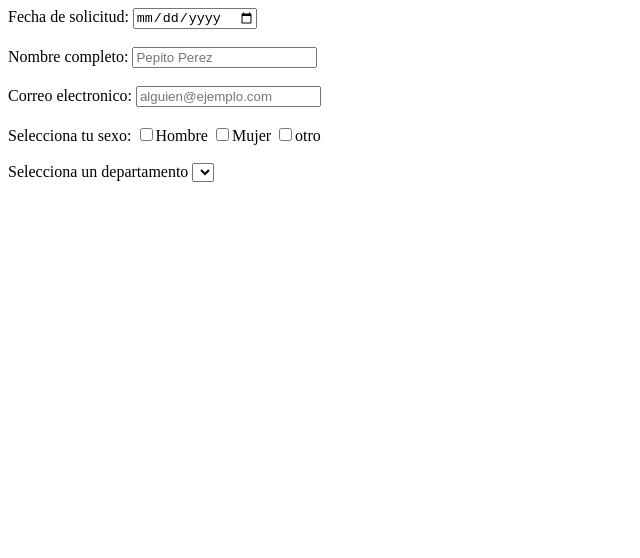
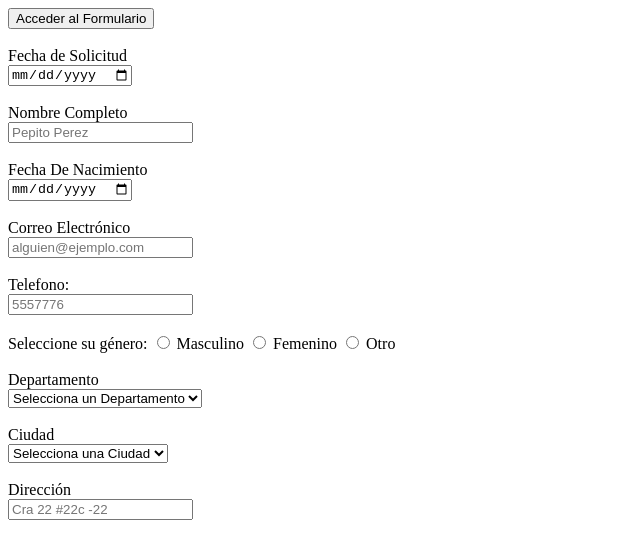
Before and after one commit to ArdentSerpent/HTML5, a plain HTML site: page index.html in a window 1280 px wide. Shown: the whole page, without its empty margins (0-640 px from the left). Drawn offline with Linux system fonts and the light colour scheme.

Commit message:
Segunda Actualización

```diff
--- a/index.html
+++ b/index.html
@@ -5,29 +5,117 @@
 <body>
 	<form action="" method="post">
 		<div>
-			<label for="date">Fecha de solicitud:</label>
+			<label class="button"></label>
+			<button type="submit">Acceder al Formulario</button>
+		</div>
+		<br>
+		<div>
+			<label for="date">Fecha de Solicitud</label><br>
 			<input type="date" name="solicitud"/>
 		</div>
 		<br>
 		<div>
-			<label for="name">Nombre completo:</label>
+			<label for="name">Nombre Completo</label><br>
 			<input type="text" name="name" placeholder="Pepito Perez">
 		</div>
 		<br>
 		<div>
-			<label for="mail">Correo electronico:</label>
+			<label for="date_2">Fecha De Nacimiento</label><br>
+			<input type="date" name="date_2"/>
+		</div>
+		<br>
+		<div>
+			<label for="mail">Correo Electrónico</label><br>
 			<input type="email" name="mail" placeholder="alguien@ejemplo.com"/>
 		</div>
 		<br>
 		<div>
-			<label for="sex">Selecciona tu sexo:</label>
-			<input type="checkbox" value="Hombre">Hombre
-			<input type="checkbox" value="mujer">Mujer
-			<input type="checkbox" value="otro">otro
+			<label for="Telephon">Telefono:</label><br>
+			<input type="number" name="Telephon" placeholder="5557776">
 		</div>
 		<br>
 		<div>
-			<label for="departamento">Selecciona un departamento</label>
-			<select name="departamento">
+			<label for="sex">Seleccione su género:</label>
+			<input type="radio" value="Mas"/>
+			<label for="Mas">Masculino</label>
+			<input type="radio" value="Fem"/>
+			<label for="Fem">Femenino</label>
+			<input type="radio" value="Otro"/>
+			<label for="Otro">Otro</label>
+		</div>
+		<br>
+		<div>
+			<label for="departamento">Departamento</label><br>
+			<select name="departamento" />
+				<option value="SuD">Selecciona un Departamento</option>
+				<option value="Am">Amazonas</option>
+				<option value="An">Antioquia</option>
+				<option value="Ar">Arauca</option>
+				<option value="At">Atlántico</option>
+				<option value="Bog">Bogotá</option>
+				<option value="Bol">Bolivar</option>
+				<option value="Boy">Boyacá</option>
+				<option value="Cal">Caldas</option>
+				<option value="Caq">Caquetá</option>
+				<option value="Cas">Casanare</option>
+				<option value="Cau">Cauca</option>
+				<option value="Ces">Cesar</option>
+				<option value="Cho">Chocó</option>
+				<option value="Cor">Córdoba</option>
+				<option value="Cun">Cundinamarca</option>
+				<option value="Guai">Guainía</option>
+				<option value="Guav">Guaviare</option>
+				<option value="Hui">Huila</option>
+				<option value="Guaj">La Guajira</option>
+				<option value="Mag">Magdalena</option>
+				<option value="Met">Meta</option>
+				<option value="Nar">Nariño</option>
+				<option value="NSan">Norte de Santander</option>
+				<option value="Put">Putumayo</option>
+				<option value="Qui">Quindío</option>
+				<option value="Ris">Risaralda</option>
+				<option value="SanA">San Andrés</option>
+				<option value="San">Santander</option>
+				<option value="Suc">Sucre</option>
+				<option value="Tol">Tolima</option>
+				<option value="VCau">Valle del Cauca</option>
+				<option value="Vau">Vaupés</option>
+				<option value="Vic">Vichada</option>
+			</select>
+		</div>
+        <br>
+        <div>
+        	<label for="city">Ciudad</label><br>
+        	<select name="city">
+        		<option value="SuC">Selecciona una Ciudad</option>
+        		<option value="Bar">Barranquilla</option>
+				<option value="Bel">Bello</option>
+				<option value="Bog">Bogotá</option>
+				<option value="Bue">Buenaventura</option>
+				<option value="Buc">Bucaramanga</option>
+				<option value="Cal">Cali</option>
+				<option value="Car">Cartagena</option>
+				<option value="Cuc">Cúcuta</option>
+				<option value="Iba">Ibagué</option>
+				<option value="Man">Manizales</option>
+				<option value="Med">Medellín</option>
+				<option value="Mon">Montería</option>
+				<option value="Nei">Neiva</option>
+				<option value="Pas">Pasto</option>
+				<option value="Per">Pereira</option>
+				<option value="SMar">Santa Marta</option>
+				<option value="Soa">Soacha</option>
+				<option value="Sol">Soledad</option>
+				<option value="Val">Valledupar</option>
+				<option value="Vil">Villavicencio</option>
+				<option value="Otro">Otro</option>
+        	</select>
+        </div>
+        <br>
+        <div>
+        	<label for="address">Dirección</label><br>
+        	<input type="text" name="address" placeholder="Cra 22 #22c -22">
+        </div>
+    </form>
 </body>
 </html>
```
